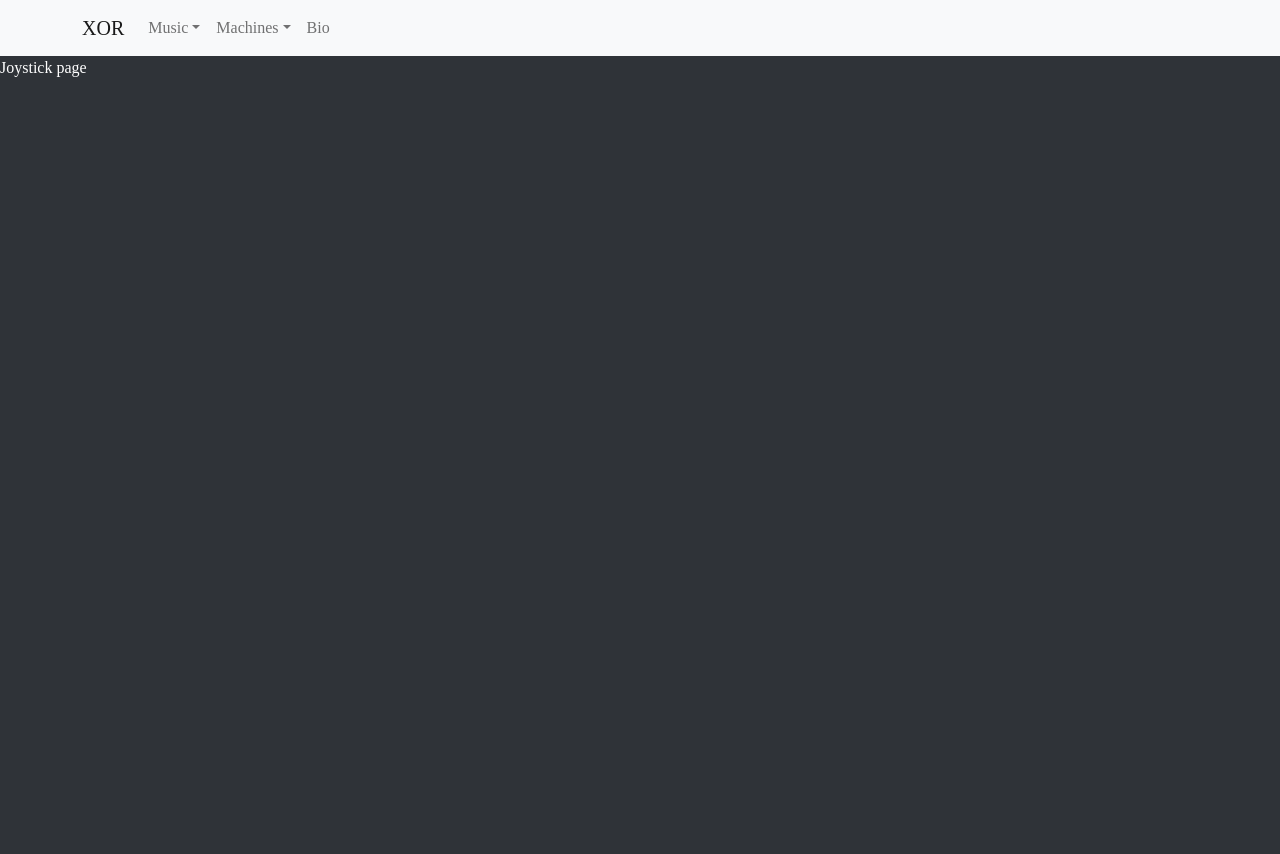
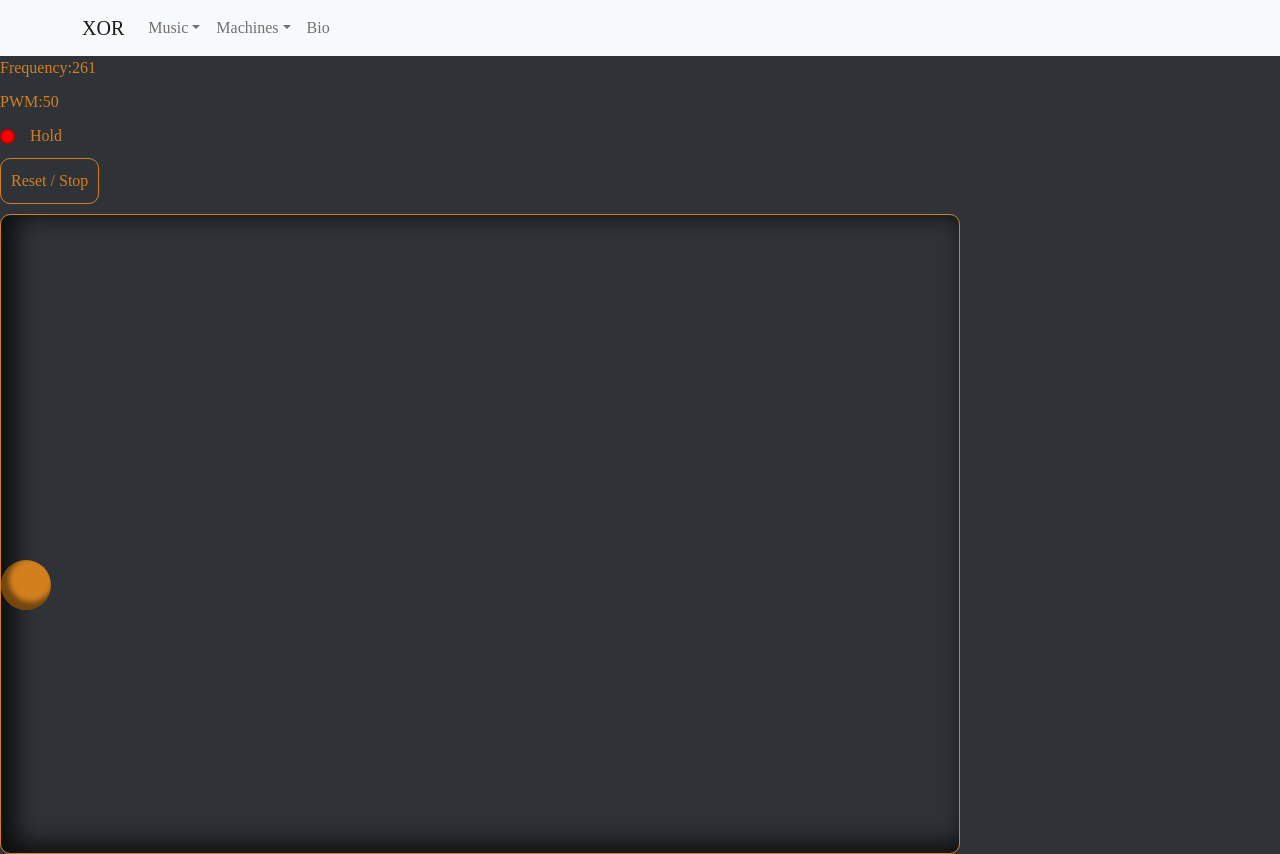
Before and after one commit to matthewboman/exclusive-or, a React app in the folder react-frontend/: page /joystick in a window 1280 px wide. Before the commit the page ends 800 px from the top, so only its background shows below. Built offline with nearby package versions, Linux system fonts and the light colour scheme.

Commit message:
convert joystick synth to react

```diff
--- a/react-frontend/package.json
+++ b/react-frontend/package.json
@@ -12,6 +12,7 @@
     "react-dom": "^18.2.0",
     "react-router-dom": "^6.8.1",
     "react-scripts": "5.0.1",
+    "tone": "^14.7.77",
     "web-vitals": "^2.1.4"
   },
   "scripts": {
--- a/react-frontend/src/css/index.css
+++ b/react-frontend/src/css/index.css
@@ -200,6 +200,7 @@ html, body {
   }
 
   .joystick-container {
+    overflow: hidden;
     height: 80vh;
     width: 100%;
     box-shadow: 10px -5px 25px 5px rgba(0,0,0,0.75) inset;
--- a/react-frontend/src/pages/joystick.js
+++ b/react-frontend/src/pages/joystick.js
@@ -1,7 +1,104 @@
+import { PWMOscillator }    from 'tone'
+import { useEffect, useRef, useState } from 'react'
+
+// Set up OSC, elements
+const MIDDLE_C  = 261
+const MOD_RATIO = 50
+const RADIUS    = 25
+const osc       = new PWMOscillator(MIDDLE_C, 0).toDestination()
+
+const withinBounds = (maxX, maxY, curX, curY) => curX < (maxX - RADIUS) && (curY * 2) < (maxY + RADIUS)
+
 export default function Joystick() {
+    const [hold, setHold]             = useState(false)
+    const [position, setPosition]     = useState({ x: 0, y: 0 })
+    const [initial, setInitial]       = useState(null)
+    const [frequency, setFrequency]   = useState(MIDDLE_C)
+    const [modulation, setModulation] = useState(MOD_RATIO)
+
+    const joystick  = useRef(null)
+    const container = useRef(null)
+
+    useEffect(() => {
+        setInitial(joystick.current.getBoundingClientRect())
+        setInitial(container.current.getBoundingClientRect())
+    }, [])
+
+
+    const onMouseDown = (e) => {
+        osc.start()
+
+        const onMouseMove = e => {
+            position.x += e.movementX
+            position.y += e.movementY
+
+            const el         = joystick.current
+            const con        = container.current
+            const difPitch   = initial.y - position.y
+            const difMod     = -(initial.x - position.x) // TODO: not working
+            const frequency  = MIDDLE_C + difPitch > 0 ? MIDDLE_C + difPitch : 0
+            const modulation = difMod > 0 ? (difMod / MOD_RATIO) : 0
+
+            osc.set({ frequency, modulationFrequency: modulation })
+
+            if (el && withinBounds(con.offsetWidth, con.offsetHeight, position.x, Math.abs(position.y))) {
+                console.log('max', con.offsetHeight)
+                console.log('current', position.y)
+                el.style.transform = `translate(${position.x}px, ${position.y}px)`
+            }
+
+            setPosition(position)
+            setFrequency(frequency)
+            setModulation(modulation)
+        }
+
+        const onMouseUp = () => {
+            document.removeEventListener("mousemove", onMouseMove)
+            document.removeEventListener("mouseup", onMouseUp)
+
+            osc.stop()
+        }
+
+        document.addEventListener("mousemove", onMouseMove)
+        document.addEventListener("mouseup", onMouseUp)
+    }
+
+    const onReset = () => {
+        joystick.current.style.transform = `translate(0px, 0px)`
+
+        osc.stop()
+
+        setPosition({ x: 0, y: 0 })
+        setFrequency(MIDDLE_C)
+        setModulation(MOD_RATIO)
+    }
+
     return (
         <div>
-            Joystick page
+            <div className="digital mb-10">
+                Frequency:
+                <span>{ frequency }</span>
+            </div>
+            <div className="digital mb-10">
+                PWM:
+                <span>{ modulation }</span>
+            </div>
+            <div className="digital mb-10">
+            <label className="digital-switch">
+                Hold
+                <input id="hold" type="checkbox" />
+                <span className="digital-switch-light"></span>
+            </label>
+            </div>
+            <div className="digital mb-10">
+                <button onClick={onReset} className="hover digital ditial-btn digital-outline">Reset / Stop</button>
+            </div>
+
+            <div className="col-xs-12 col-sm-8 col-md-9">
+                <div ref={container} className="digital-outline joystick-container">
+                    <div ref={joystick} id="joystick" className="joystick" onMouseDown={onMouseDown}></div>
+                </div>
+            </div>
         </div>
     )
 }
--- a/react-frontend/src/pages/slow-learner.js
+++ b/react-frontend/src/pages/slow-learner.js
@@ -1,3 +1,5 @@
+import { PWMOscillator } from 'tone'
+
 export default function SlowLearner() {
     return (
         <div>
```
Also changed, not shown: 1 other file.
